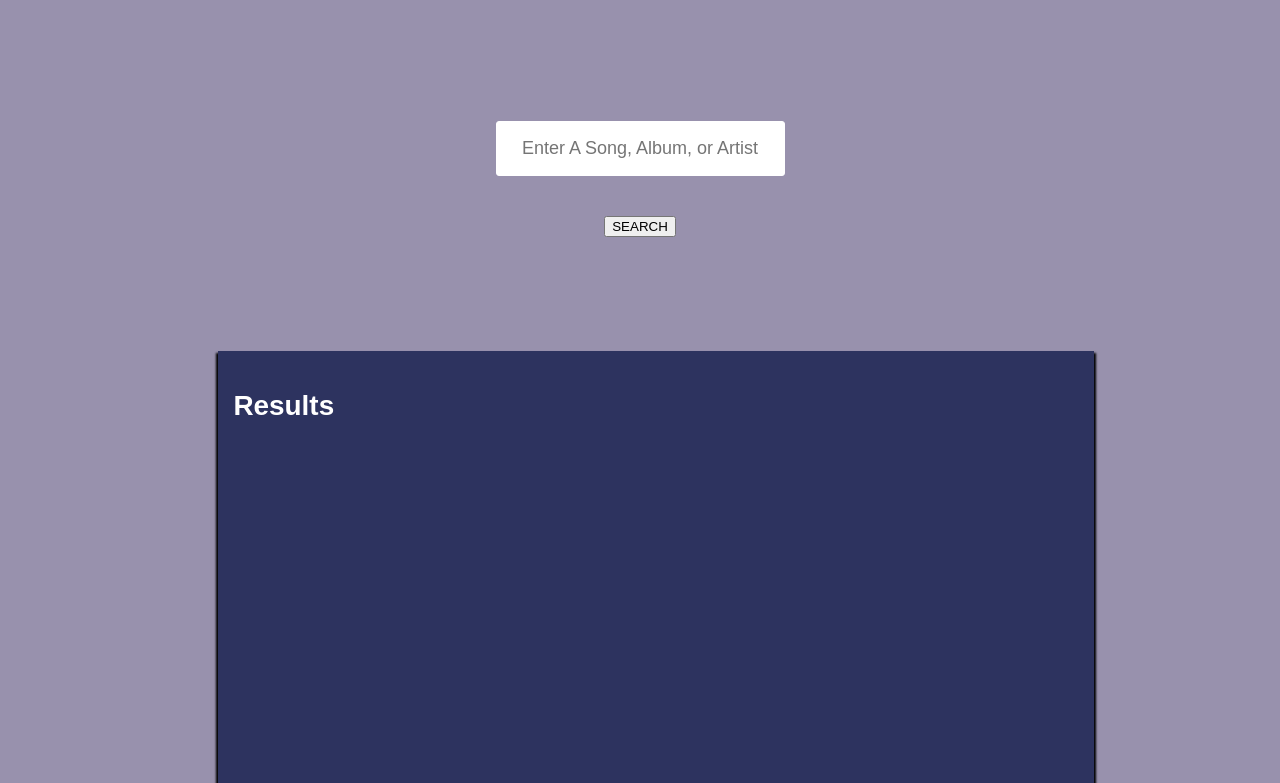
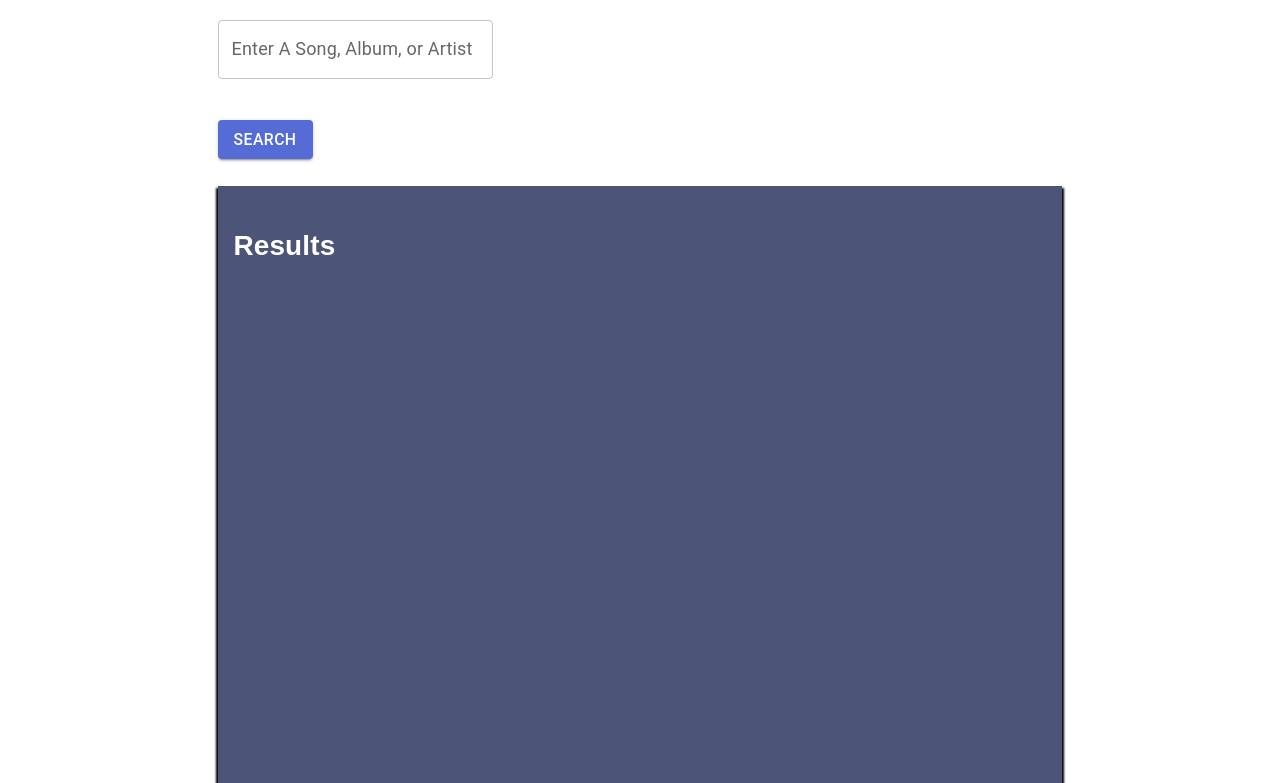
Before and after one commit to AhmadDev02/GIGIH-HW, a React app: page / in a window 1280 px wide. Shown: the part 176-959 px from the top of the page. Built offline with nearby package versions, Linux system fonts and the light colour scheme.

Commit message:
Material CSS FrameWorke Tugas ke 5 modul 2

```diff
--- a/package.json
+++ b/package.json
@@ -3,6 +3,9 @@
   "version": "0.1.0",
   "private": true,
   "dependencies": {
+    "@emotion/react": "^11.9.0",
+    "@emotion/styled": "^11.8.1",
+    "@mui/material": "^5.6.1",
     "cra-template": "1.1.3",
     "react": "^18.0.0",
     "react-dom": "^18.0.0",
@@ -16,7 +19,8 @@
     "start": "react-scripts start",
     "build": "react-scripts build",
     "test": "react-scripts test",
-    "eject": "react-scripts eject"
+    "eject": "react-scripts eject",
+    "lint": "eslint --ext .js,.jsx,.ts,.tsx src --fix"
   },
   "eslintConfig": {
     "extends": [
--- a/src/Components/App/App.css
+++ b/src/Components/App/App.css
@@ -29,7 +29,7 @@ h2 {
 .App {
   height: 100%;
   padding: 0 17% 10% 17%;
-   background-color: #9891ad;
+   background-color: #ffffff;
   background-size: cover;
   background-position: center;
   background-repeat: no-repeat;
--- a/src/Components/App/App.js
+++ b/src/Components/App/App.js
@@ -63,6 +63,7 @@ class App extends React.Component {
         <h1>Create<span className="highlight"> New</span> Playlist in Spotify</h1>
         <div className="App">
           <SearchBar onSearch={this.search} />
+          <br/>
           <div className="App-playlist">
             <SearchResults searchResults={this.state.searchResults} onAdd={this.addTrack} />
             <br/>
--- a/src/Components/SearchBar/SearchBar.js
+++ b/src/Components/SearchBar/SearchBar.js
@@ -1,6 +1,7 @@
 import React from 'react';
+import Button from '@mui/material/Button';
+import TextField from '@mui/material/TextField';
 
-import './SearchBar.css';
 
 class SearchBar extends React.Component {
   constructor(props) {
@@ -25,8 +26,16 @@ class SearchBar extends React.Component {
   render() {
     return (
       <div className="SearchBar">
-        <input placeholder="Enter A Song, Album, or Artist" onChange={this.handleTermChange} />
-        <button onClick={this.search}>SEARCH</button>
+        <TextField sx={{
+          height: 100,
+        }}
+          id="outlined-basic"
+          label="Enter A Song, Album, or Artist"
+          variant="outlined"
+          type="text"
+          onChange={this.handleTermChange} />
+        <br/>
+        <Button type="submit" variant="contained" onClick={this.search}>SEARCH</Button>
       </div>
     );
   }
--- a/src/index.js
+++ b/src/index.js
@@ -4,11 +4,18 @@ import './index.css';
 import AppRouter from './AppRouter'
 import store from './Store/Store';
 import { Provider } from 'react-redux';
+import CssBaseline from '@mui/material/CssBaseline';
+import { ThemeProvider } from '@mui/material/styles';
+import theme from './theme';
 
 
 ReactDOM.render(
   <Provider store={store}>
-    <AppRouter />
+    <ThemeProvider theme={theme}>
+      <CssBaseline>
+        <AppRouter />
+      </CssBaseline>
+    </ThemeProvider>
   </Provider>,
   document.getElementById('root')
 );
--- /dev/null
+++ b/src/theme.js
@@ -0,0 +1,19 @@
+import { red } from '@mui/material/colors';
+import { createTheme } from '@mui/material/styles';
+
+// A custom theme for this app
+const theme = createTheme({
+  palette: {
+    primary: {
+      main: '#556cd6',
+    },
+    secondary: {
+      main: '#19857b',
+    },
+    error: {
+      main: red.A400,
+    },
+  },
+});
+
+export default theme;
```
Also changed, not shown: 1 other file.
